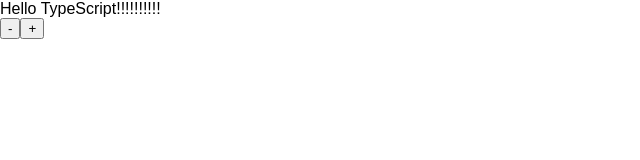
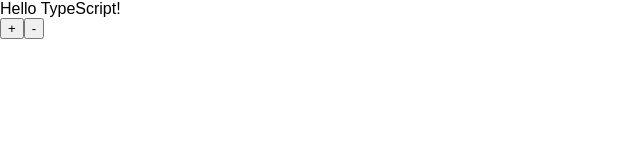
Before and after one commit to tkblue555/-git-config---global-push.default-simple, a React (Create React App) app: page / in a window 1280 px wide. Shown: the top 160 px of the page, without its empty margins (0-640 px from the left). Built offline with nearby package versions, Linux system fonts and the light colour scheme.

Commit message:
Creating a store

```diff
--- a/src/index.tsx
+++ b/src/index.tsx
@@ -1,11 +1,25 @@
-import * as React from 'react';
-import * as ReactDOM from 'react-dom';
-import './index.css';
-import registerServiceWorker from './registerServiceWorker';
-import StatefulHello from './components/StatefulHello';
+// PACKAGE IMPORTS
+import * as React from 'react'
+import * as ReactDOM from 'react-dom'
+import { Provider } from 'react-redux'
+import { createStore } from 'redux'
+
+// LOCAL IMPORTS
+import './index.css'
+import registerServiceWorker from './registerServiceWorker'
+import Hello from './containers/Hello'
+import { enthusiasm } from './reducers/index'
+import { StoreState } from './types/index'
+
+const store = createStore<StoreState>(enthusiasm, {
+  enthusiasmLevel: 1,
+  languageName: 'TypeScript',
+})
 
 ReactDOM.render(
-  <StatefulHello name="TypeScript" enthusiasmLevel={10} />,
+  <Provider store={store}>
+    <Hello />
+  </Provider>,
   document.getElementById('root') as HTMLElement
-);
-registerServiceWorker();
+)
+registerServiceWorker()
```
